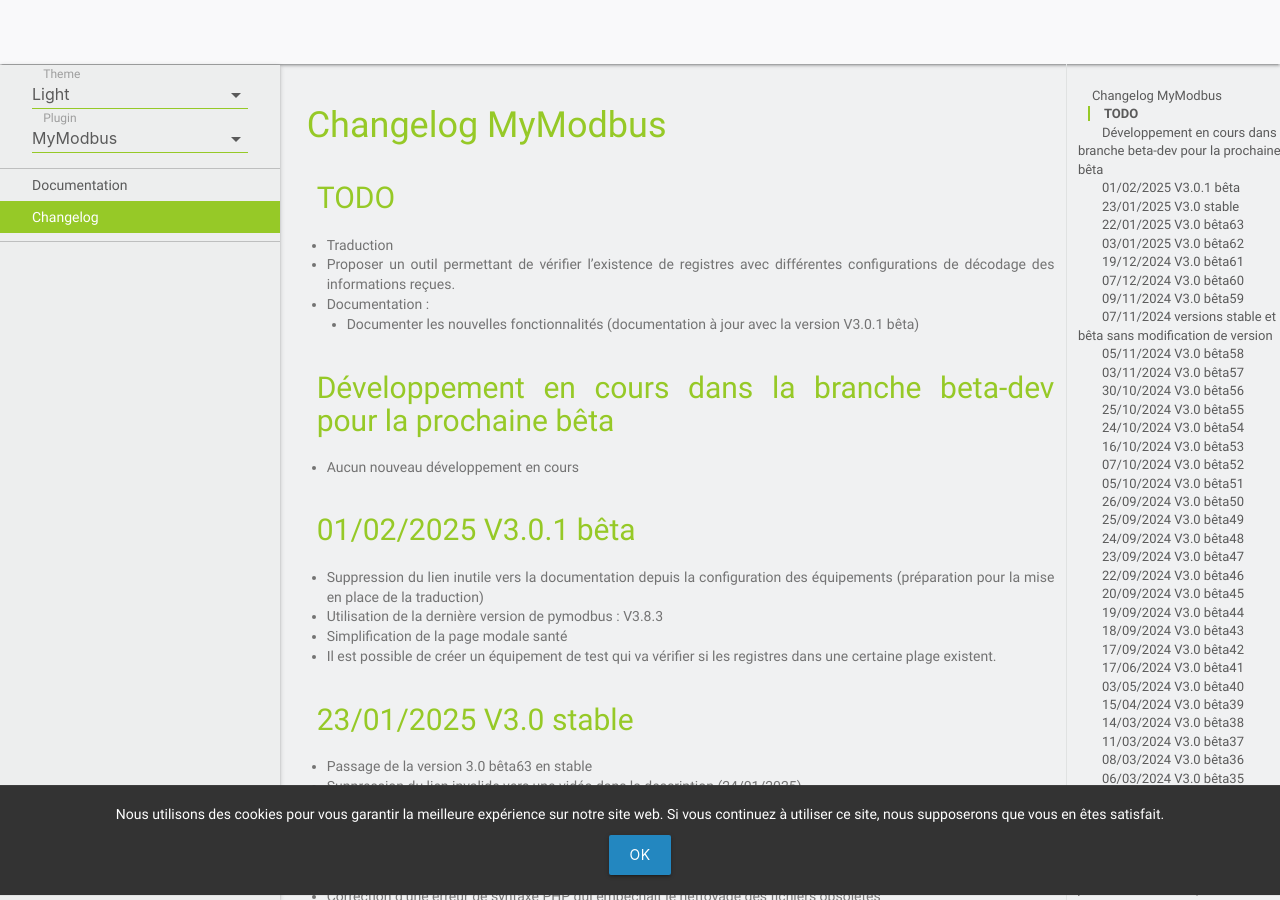
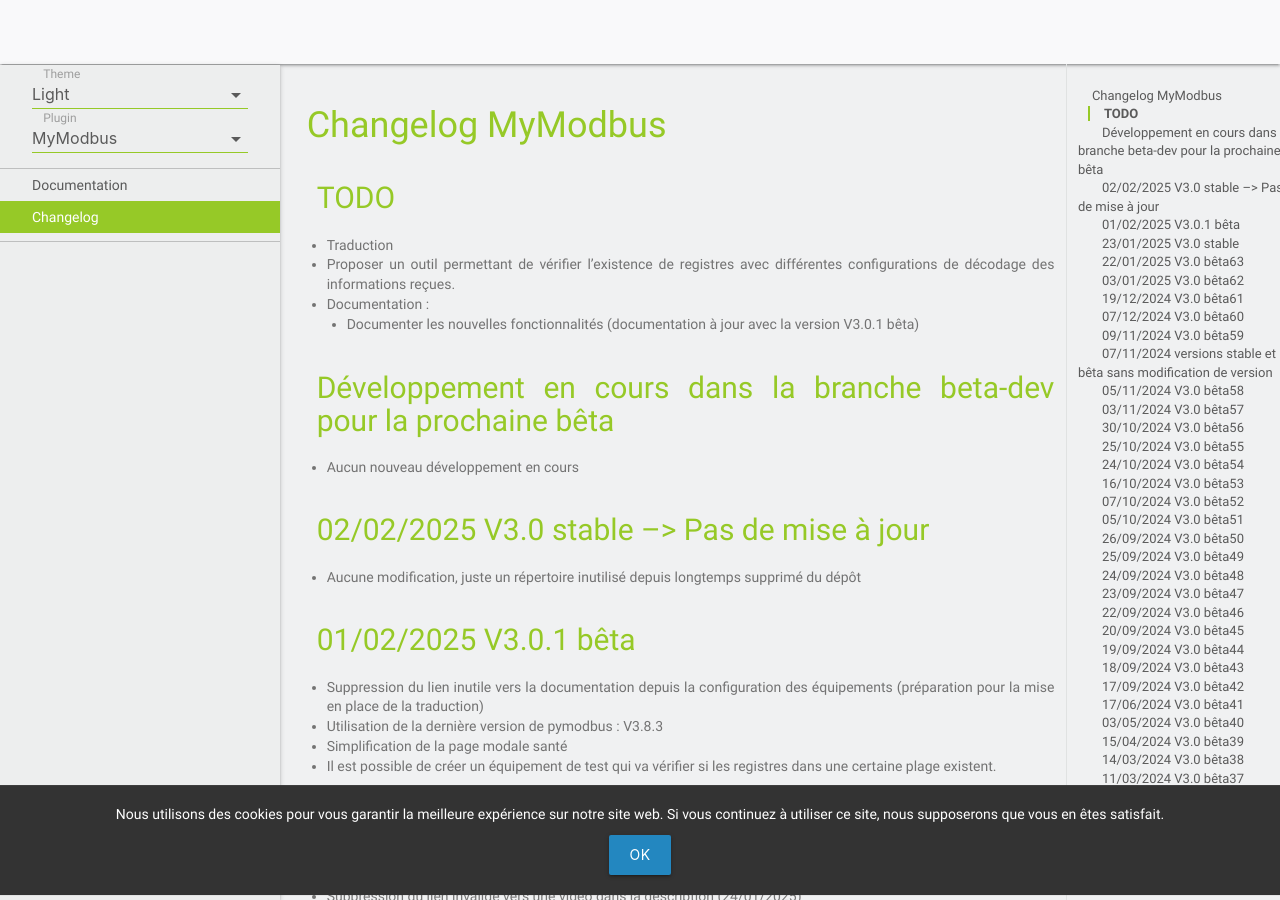
Before and after one commit to MrWaloo/jeedom-plugins-doc, a Jekyll site: the page built from docs/fr_FR/mymodbus_changelog.md, in a window 1280 px wide and 900 px high. Built offline with Jekyll 4.4.1, drawn with Linux system fonts in a browser that asks for light colours; emoji names are drawn with the system emoji font; our own code applies the rules of GitHub Pages for plain Markdown files.

Commit message:
Update mymodbus_changelog.md

```diff
--- a/docs/fr_FR/mymodbus_changelog.md
+++ b/docs/fr_FR/mymodbus_changelog.md
@@ -8,6 +8,9 @@
 
 ## Développement en cours dans la branche beta-dev pour la prochaine bêta
 - Aucun nouveau développement en cours
+
+## 02/02/2025 V3.0 stable --> Pas de mise à jour
+- Aucune modification, juste un répertoire inutilisé depuis longtemps supprimé du dépôt
 
 ## 01/02/2025 V3.0.1 bêta
 - Suppression du lien inutile vers la documentation depuis la configuration des équipements (préparation pour la mise en place de la traduction)
```
